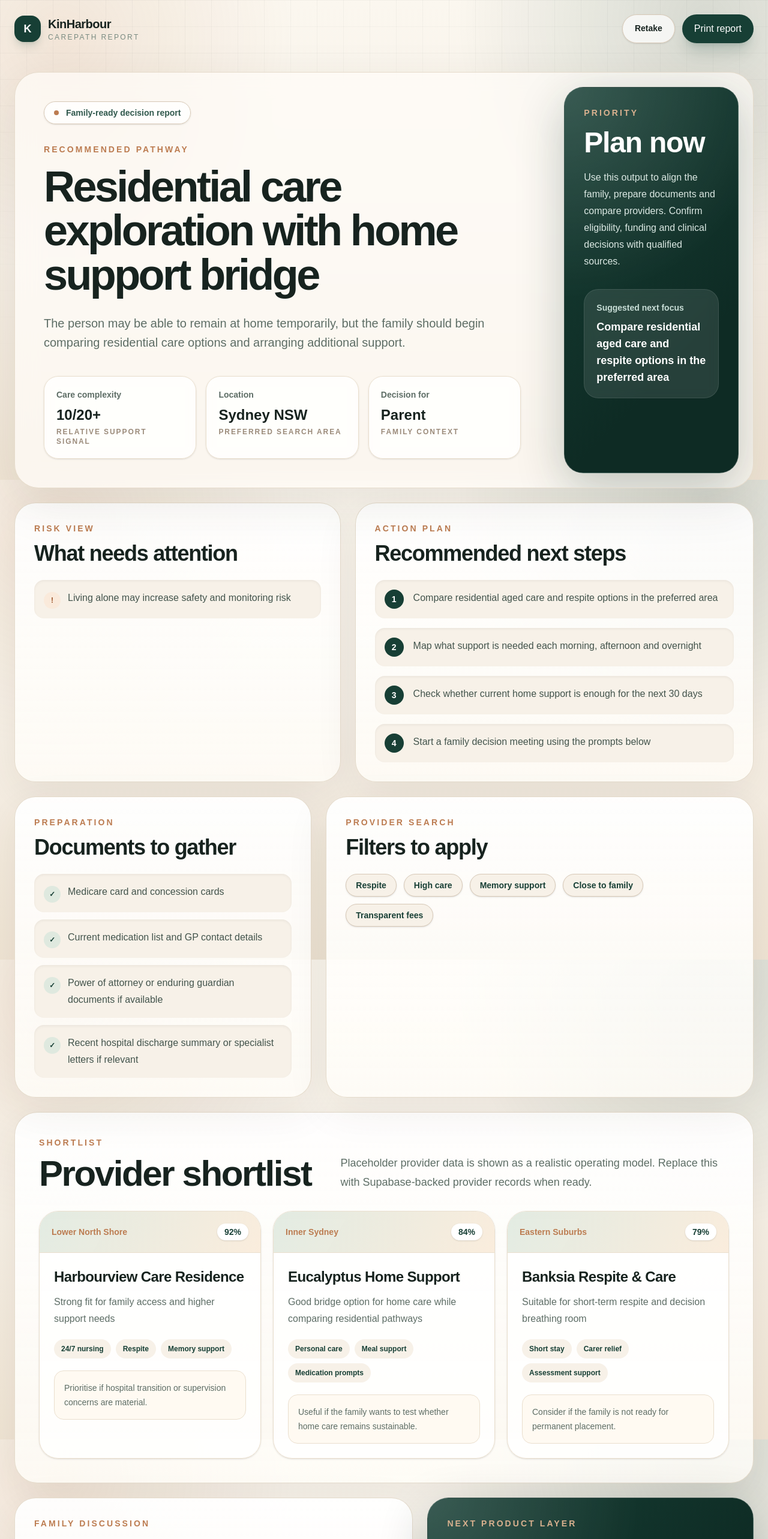
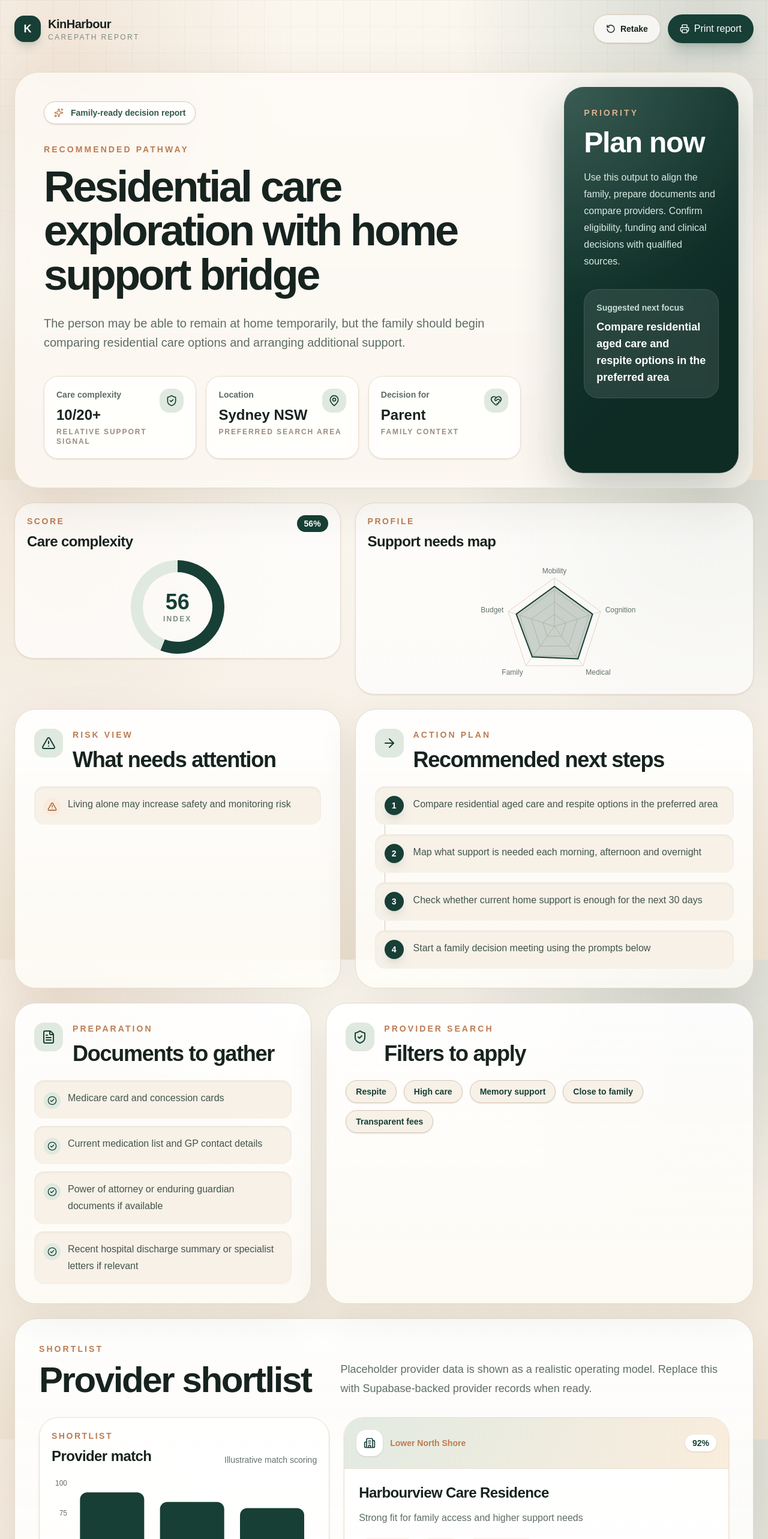
Before and after one commit to Mattrix07/kinharbour, a Next.js app: page /results in a window 1280 px wide. Shown: the top 2566 px of the page at 60% size. Built offline with nearby package versions, Linux system fonts and the light colour scheme.

Commit message:
Wire charts icons and animations into results page

```diff
--- a/app/results/page.tsx
+++ b/app/results/page.tsx
@@ -1,6 +1,22 @@
 "use client";
 
 import { useEffect, useMemo, useState } from "react";
+import {
+  AlertTriangle,
+  ArrowRight,
+  Building2,
+  CheckCircle2,
+  FileText,
+  HeartHandshake,
+  Home,
+  MapPin,
+  Printer,
+  RotateCcw,
+  ShieldCheck,
+  Sparkles,
+} from "lucide-react";
+import { AnimatedSection } from "../../components/animated-section";
+import { CareScoreDonut, ProviderMatchChart, SupportRadar } from "../../components/result-charts";
 import { AssessmentAnswers, demoAnswers, getCarePath } from "../../lib/care-path";
 
 const providers = [
@@ -11,6 +27,7 @@ const providers = [
     score: "92%",
     features: ["24/7 nursing", "Respite", "Memory support"],
     note: "Prioritise if hospital transition or supervision concerns are material.",
+    icon: Building2,
   },
   {
     name: "Eucalyptus Home Support",
@@ -19,6 +36,7 @@ const providers = [
     score: "84%",
     features: ["Personal care", "Meal support", "Medication prompts"],
     note: "Useful if the family wants to test whether home care remains sustainable.",
+    icon: Home,
   },
   {
     name: "Banksia Respite & Care",
@@ -27,6 +45,7 @@ const providers = [
     score: "79%",
     features: ["Short stay", "Carer relief", "Assessment support"],
     note: "Consider if the family is not ready for permanent placement.",
+    icon: HeartHandshake,
   },
 ];
 
@@ -53,24 +72,32 @@ export default function ResultsPage() {
     <main className="luxury-shell min-h-screen text-[#17231f]">
       <nav className="mx-auto flex max-w-7xl items-center justify-between px-6 py-6 print:hidden">
         <a href="/" className="flex items-center gap-3">
-          <span className="flex h-11 w-11 items-center justify-center rounded-2xl bg-[#173f35] text-lg font-semibold text-white shadow-lg shadow-emerald-950/15">K</span>
+          <span className="flex h-11 w-11 items-center justify-center rounded-2xl bg-[#173f35] text-lg font-semibold text-white shadow-lg shadow-emerald-950/15">
+            K
+          </span>
           <div>
             <p className="text-xl font-semibold tracking-tight">KinHarbour</p>
             <p className="text-xs font-medium uppercase tracking-[0.2em] text-[#7a8b82]">CarePath report</p>
           </div>
         </a>
         <div className="flex gap-3">
-          <a href="/assessment" className="rounded-full border border-[#d8c9b7] bg-white/70 px-5 py-3 text-sm font-semibold text-[#173f35] shadow-sm backdrop-blur">Retake</a>
-          <button onClick={() => window.print()} className="rounded-full bg-[#173f35] px-5 py-3 text-sm font-semibold text-white shadow-xl shadow-emerald-950/15">Print report</button>
+          <a href="/assessment" className="inline-flex items-center gap-2 rounded-full border border-[#d8c9b7] bg-white/70 px-5 py-3 text-sm font-semibold text-[#173f35] shadow-sm backdrop-blur">
+            <RotateCcw className="h-4 w-4" />
+            Retake
+          </a>
+          <button onClick={() => window.print()} className="inline-flex items-center gap-2 rounded-full bg-[#173f35] px-5 py-3 text-sm font-semibold text-white shadow-xl shadow-emerald-950/15">
+            <Printer className="h-4 w-4" />
+            Print report
+          </button>
         </div>
       </nav>
 
       <section className="mx-auto max-w-7xl px-6 pb-20 pt-6">
-        <div className="glass-panel overflow-hidden rounded-[2.5rem]">
+        <AnimatedSection className="glass-panel overflow-hidden rounded-[2.5rem]">
           <div className="grid gap-0 lg:grid-cols-[1fr_0.38fr]">
             <article className="p-8 md:p-12">
               <div className="mb-8 inline-flex items-center gap-3 rounded-full border border-[#d8c9b7] bg-white/70 px-4 py-2 text-sm font-semibold text-[#31594d] shadow-sm backdrop-blur">
-                <span className="h-2 w-2 rounded-full bg-[#bc7c51]" />
+                <Sparkles className="h-4 w-4 text-[#bc7c51]" />
                 Family-ready decision report
               </div>
               <p className="text-sm font-semibold uppercase tracking-[0.22em] text-[#bc7c51]">Recommended pathway</p>
@@ -79,9 +106,9 @@ export default function ResultsPage() {
               </h1>
               <p className="mt-7 max-w-4xl text-lg leading-8 text-[#5d6d65] md:text-xl">{result.summary}</p>
               <div className="mt-10 grid gap-4 md:grid-cols-3">
-                <Metric label="Care complexity" value={`${result.score}/20+`} helper="Relative support signal" />
-                <Metric label="Location" value={answers.location || "Not provided"} helper="Preferred search area" />
-                <Metric label="Decision for" value={answers.relationship || "Family member"} helper="Family context" />
+                <Metric icon={ShieldCheck} label="Care complexity" value={`${result.score}/20+`} helper="Relative support signal" />
+                <Metric icon={MapPin} label="Location" value={answers.location || "Not provided"} helper="Preferred search area" />
+                <Metric icon={HeartHandshake} label="Decision for" value={answers.relationship || "Family member"} helper="Family context" />
               </div>
             </article>
 
@@ -97,22 +124,27 @@ export default function ResultsPage() {
               </div>
             </aside>
           </div>
-        </div>
+        </AnimatedSection>
 
-        <section className="mt-6 grid gap-6 lg:grid-cols-[0.9fr_1.1fr]">
-          <Panel eyebrow="Risk view" title="What needs attention">
+        <AnimatedSection className="mt-6 grid gap-6 lg:grid-cols-[0.9fr_1.1fr]" delay={0.05}>
+          <CareScoreDonut score={result.score} />
+          <SupportRadar answers={answers} />
+        </AnimatedSection>
+
+        <AnimatedSection className="mt-6 grid gap-6 lg:grid-cols-[0.9fr_1.1fr]" delay={0.1}>
+          <Panel icon={AlertTriangle} eyebrow="Risk view" title="What needs attention">
             <Checklist items={result.riskFlags} variant="risk" />
           </Panel>
-          <Panel eyebrow="Action plan" title="Recommended next steps">
+          <Panel icon={ArrowRight} eyebrow="Action plan" title="Recommended next steps">
             <Timeline items={result.nextSteps} />
           </Panel>
-        </section>
+        </AnimatedSection>
 
-        <section className="mt-6 grid gap-6 lg:grid-cols-[0.82fr_1.18fr]">
-          <Panel eyebrow="Preparation" title="Documents to gather">
+        <AnimatedSection className="mt-6 grid gap-6 lg:grid-cols-[0.82fr_1.18fr]" delay={0.15}>
+          <Panel icon={FileText} eyebrow="Preparation" title="Documents to gather">
             <Checklist items={result.documents} />
           </Panel>
-          <Panel eyebrow="Provider search" title="Filters to apply">
+          <Panel icon={ShieldCheck} eyebrow="Provider search" title="Filters to apply">
             <div className="flex flex-wrap gap-3">
               {result.providerFilters.map((filter) => (
                 <span key={filter} className="rounded-full border border-[#d8c9b7] bg-[#f7f1e8] px-4 py-2 text-sm font-semibold text-[#173f35] shadow-sm">
@@ -121,9 +153,9 @@ export default function ResultsPage() {
               ))}
             </div>
           </Panel>
-        </section>
+        </AnimatedSection>
 
-        <section className="premium-card mt-6 rounded-[2.4rem] p-8 md:p-10">
+        <AnimatedSection className="premium-card mt-6 rounded-[2.4rem] p-8 md:p-10" delay={0.2}>
           <div className="grid gap-6 lg:grid-cols-[0.85fr_1.15fr] lg:items-end">
             <div>
               <p className="text-sm font-semibold uppercase tracking-[0.22em] text-[#bc7c51]">Shortlist</p>
@@ -133,11 +165,20 @@ export default function ResultsPage() {
               Placeholder provider data is shown as a realistic operating model. Replace this with Supabase-backed provider records when ready.
             </p>
           </div>
-          <div className="mt-8 grid gap-5 lg:grid-cols-3">
-            {providers.map((provider) => (
+          <div className="mt-8 grid gap-6 lg:grid-cols-[0.86fr_1.14fr]">
+            <ProviderMatchChart providers={providers} />
+            <div className="grid gap-5">
+              {providers.map((provider) => {
+                const Icon = provider.icon;
+                return (
                   <article key={provider.name} className="group overflow-hidden rounded-[2rem] border border-[#eadfce] bg-white/80 shadow-sm transition hover:-translate-y-1 hover:shadow-2xl hover:shadow-stone-900/10">
-                <div className="soft-highlight flex items-center justify-between border-b border-[#eadfce] p-5">
+                    <div className="soft-highlight flex items-center justify-between gap-4 border-b border-[#eadfce] p-5">
+                      <div className="flex items-center gap-3">
+                        <span className="flex h-11 w-11 items-center justify-center rounded-2xl bg-white text-[#173f35] shadow-sm">
+                          <Icon className="h-5 w-5" />
+                        </span>
                         <p className="text-sm font-semibold text-[#bc7c51]">{provider.location}</p>
+                      </div>
                       <span className="rounded-full bg-white px-3 py-1 text-sm font-bold text-[#173f35] shadow-sm">{provider.score}</span>
                     </div>
                     <div className="p-6">
@@ -151,12 +192,14 @@ export default function ResultsPage() {
                       <p className="mt-5 rounded-2xl border border-[#eadfce] bg-[#fffaf2] p-4 text-sm leading-6 text-[#5d6d65]">{provider.note}</p>
                     </div>
                   </article>
-            ))}
+                );
+              })}
             </div>
-        </section>
+          </div>
+        </AnimatedSection>
 
-        <section className="mt-6 grid gap-6 lg:grid-cols-[1.1fr_0.9fr]">
-          <Panel eyebrow="Family discussion" title="Questions to align everyone">
+        <AnimatedSection className="mt-6 grid gap-6 lg:grid-cols-[1.1fr_0.9fr]" delay={0.25}>
+          <Panel icon={HeartHandshake} eyebrow="Family discussion" title="Questions to align everyone">
             <div className="grid gap-4 md:grid-cols-3">
               {result.conversationPrompts.map((prompt) => (
                 <div key={prompt} className="rounded-3xl bg-[#f7f1e8] p-6 text-lg font-semibold leading-8 text-[#24342e] shadow-inner">
@@ -172,27 +215,41 @@ export default function ResultsPage() {
               This page is structured so the result can be saved to a user account, enriched with provider data and exported as a premium PDF report.
             </p>
           </aside>
-        </section>
+        </AnimatedSection>
       </section>
     </main>
   );
 }
 
-function Metric({ label, value, helper }: { label: string; value: string; helper: string }) {
+function Metric({ icon: Icon, label, value, helper }: { icon: React.ElementType; label: string; value: string; helper: string }) {
   return (
     <div className="rounded-3xl border border-[#eadfce] bg-white/70 p-5 shadow-sm backdrop-blur">
+      <div className="flex items-start justify-between gap-4">
+        <div>
           <p className="text-sm font-semibold text-[#5d6d65]">{label}</p>
           <p className="mt-2 text-2xl font-semibold text-[#17231f]">{value}</p>
+        </div>
+        <span className="flex h-10 w-10 items-center justify-center rounded-2xl bg-[#dfe9df] text-[#173f35]">
+          <Icon className="h-5 w-5" />
+        </span>
+      </div>
       <p className="mt-1 text-xs font-semibold uppercase tracking-[0.16em] text-[#9b8b7a]">{helper}</p>
     </div>
   );
 }
 
-function Panel({ eyebrow, title, children }: { eyebrow: string; title: string; children: React.ReactNode }) {
+function Panel({ icon: Icon, eyebrow, title, children }: { icon: React.ElementType; eyebrow: string; title: string; children: React.ReactNode }) {
   return (
     <section className="premium-card rounded-[2.2rem] p-8">
+      <div className="flex items-start gap-4">
+        <span className="flex h-12 w-12 shrink-0 items-center justify-center rounded-2xl bg-[#dfe9df] text-[#173f35]">
+          <Icon className="h-6 w-6" />
+        </span>
+        <div>
           <p className="text-sm font-semibold uppercase tracking-[0.22em] text-[#bc7c51]">{eyebrow}</p>
           <h2 className="mt-3 text-3xl font-semibold tracking-[-0.035em] md:text-4xl">{title}</h2>
+        </div>
+      </div>
       <div className="mt-6">{children}</div>
     </section>
   );
@@ -204,7 +261,7 @@ function Checklist({ items, variant = "default" }: { items: string[]; variant?:
       {items.map((item) => (
         <li key={item} className="flex gap-3 rounded-2xl bg-[#f7f1e8] p-4 leading-7 text-[#43544c] shadow-inner">
           <span className={`mt-1 flex h-7 w-7 shrink-0 items-center justify-center rounded-full text-xs font-bold ${variant === "risk" ? "bg-[#faeadb] text-[#9c542a]" : "bg-[#dfe9df] text-[#173f35]"}`}>
-            {variant === "risk" ? "!" : "✓"}
+            {variant === "risk" ? <AlertTriangle className="h-4 w-4" /> : <CheckCircle2 className="h-4 w-4" />}
           </span>
           <span>{item}</span>
         </li>
@@ -215,10 +272,10 @@ function Checklist({ items, variant = "default" }: { items: string[]; variant?:
 
 function Timeline({ items }: { items: string[] }) {
   return (
-    <ol className="relative grid gap-4">
+    <ol className="relative grid gap-4 before:absolute before:left-4 before:top-8 before:h-[calc(100%-4rem)] before:w-px before:bg-[#d8c9b7]">
       {items.map((item, index) => (
-        <li key={item} className="flex gap-4 rounded-2xl bg-[#f7f1e8] p-4 leading-7 text-[#43544c] shadow-inner">
-          <span className="flex h-8 w-8 shrink-0 items-center justify-center rounded-full bg-[#173f35] text-sm font-bold text-white">
+        <li key={item} className="relative flex gap-4 rounded-2xl bg-[#f7f1e8] p-4 leading-7 text-[#43544c] shadow-inner transition hover:-translate-y-0.5 hover:bg-[#fffaf2]">
+          <span className="z-10 flex h-8 w-8 shrink-0 items-center justify-center rounded-full bg-[#173f35] text-sm font-bold text-white shadow-lg shadow-emerald-950/10">
             {index + 1}
           </span>
           <span>{item}</span>
```
Lines whose indentation alone changed are shown as unchanged.
